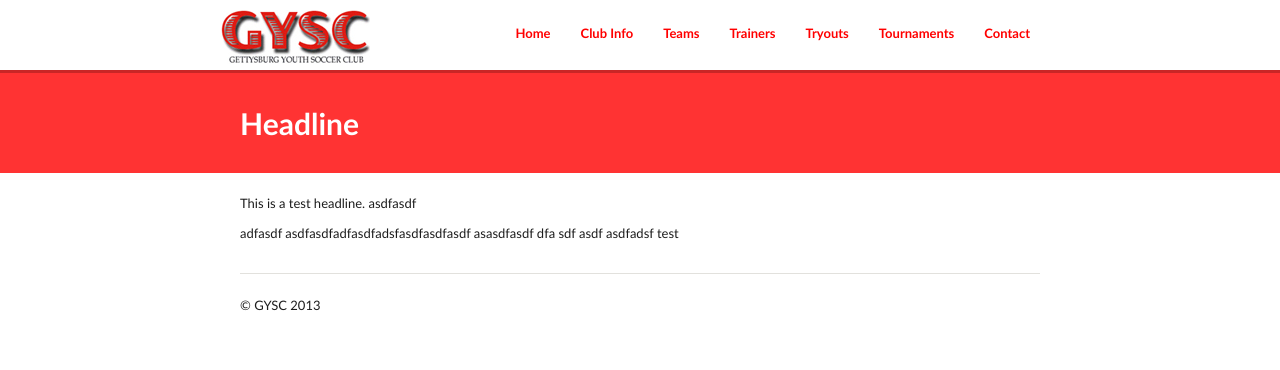
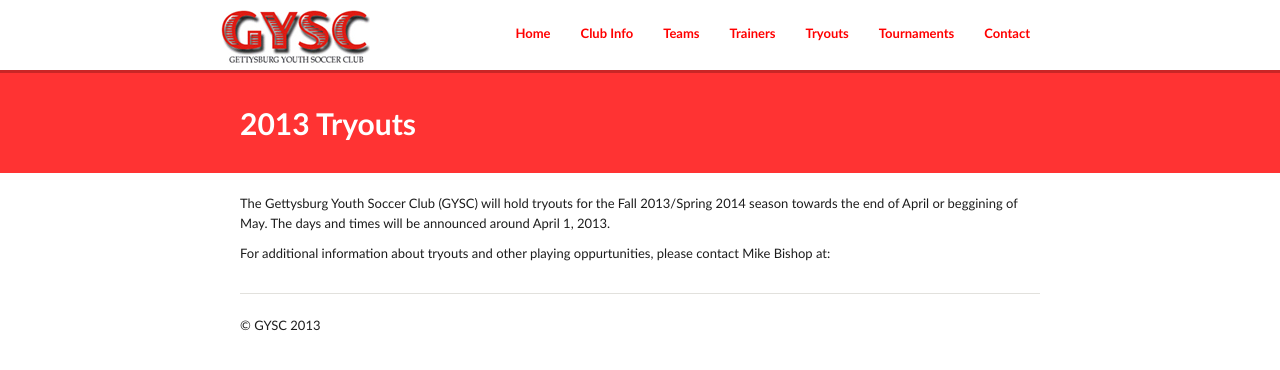
Before and after one commit to GYSC/gysc.github.com, a Jekyll site: the page built from _posts/2013-03-05-test-headline2.md, in a window 1280 px wide. Shown: the top 370 px of the page. Built offline with Jekyll 4.4.1, drawn with Linux system fonts in a browser that asks for light colours; Markdown is read by kramdown in place of the engine named in the settings.

Commit message:
Update 2013-03-05-test-headline2.md

```diff
--- a/_posts/2013-03-05-test-headline2.md
+++ b/_posts/2013-03-05-test-headline2.md
@@ -1,18 +1,10 @@
 ---
 layout: post
-title: Headline
+title: 2013 Tryouts
 img:
 tags: gettysburg youth soccer club, gettysburg, youth, soccer, club, contact
-permalink: /headline/test2/index.html
+permalink: /headline/2013-tryouts/index.html
 ---
-This is a test headline.
-asdfasdf
+The Gettysburg Youth Soccer Club (GYSC) will hold tryouts for the Fall 2013/Spring 2014 season towards the end of April or beggining of May. The days and times will be announced around April 1, 2013.
 
-adfasdf
-asdfasdfadfasdfadsfasdfasdfasdf
-asasdfasdf
-dfa
-sdf
-asdf
-asdfadsf
-test
+For additional information about tryouts and other playing oppurtunities, please contact Mike Bishop at:
```
